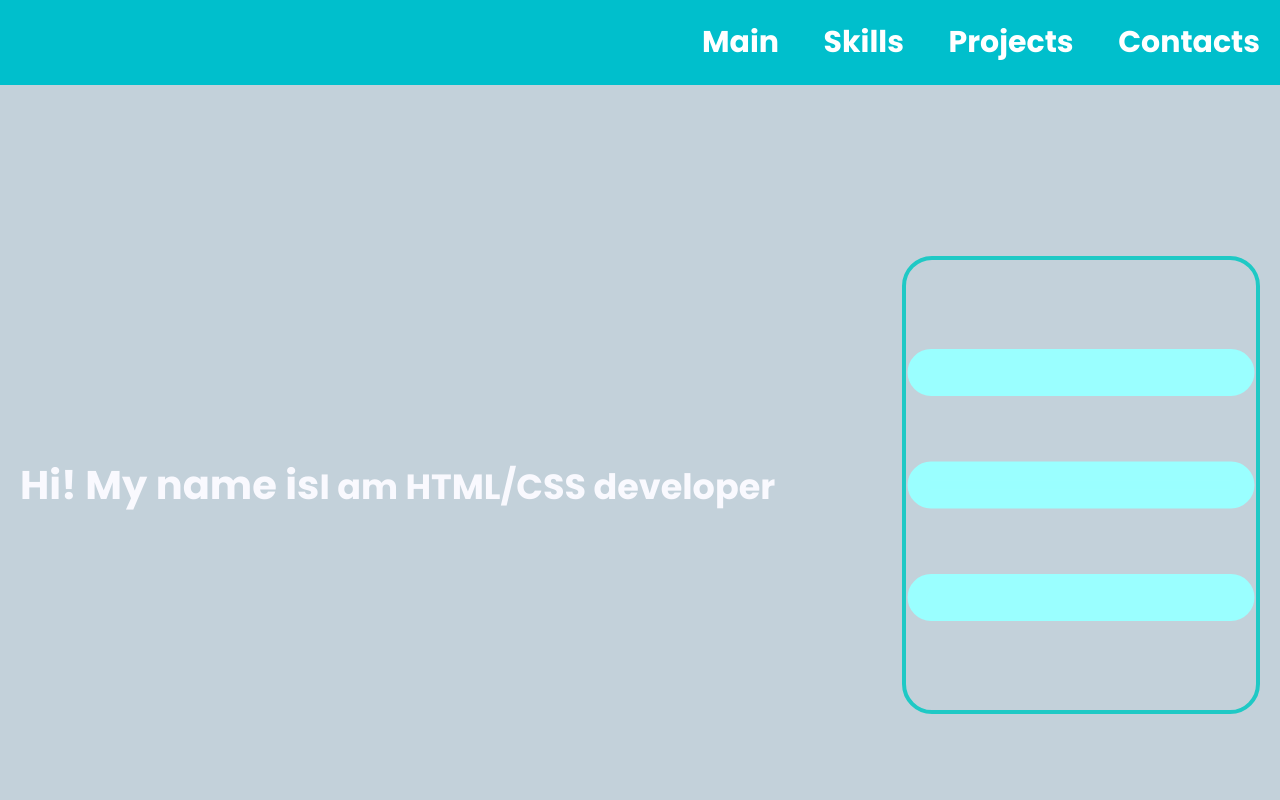
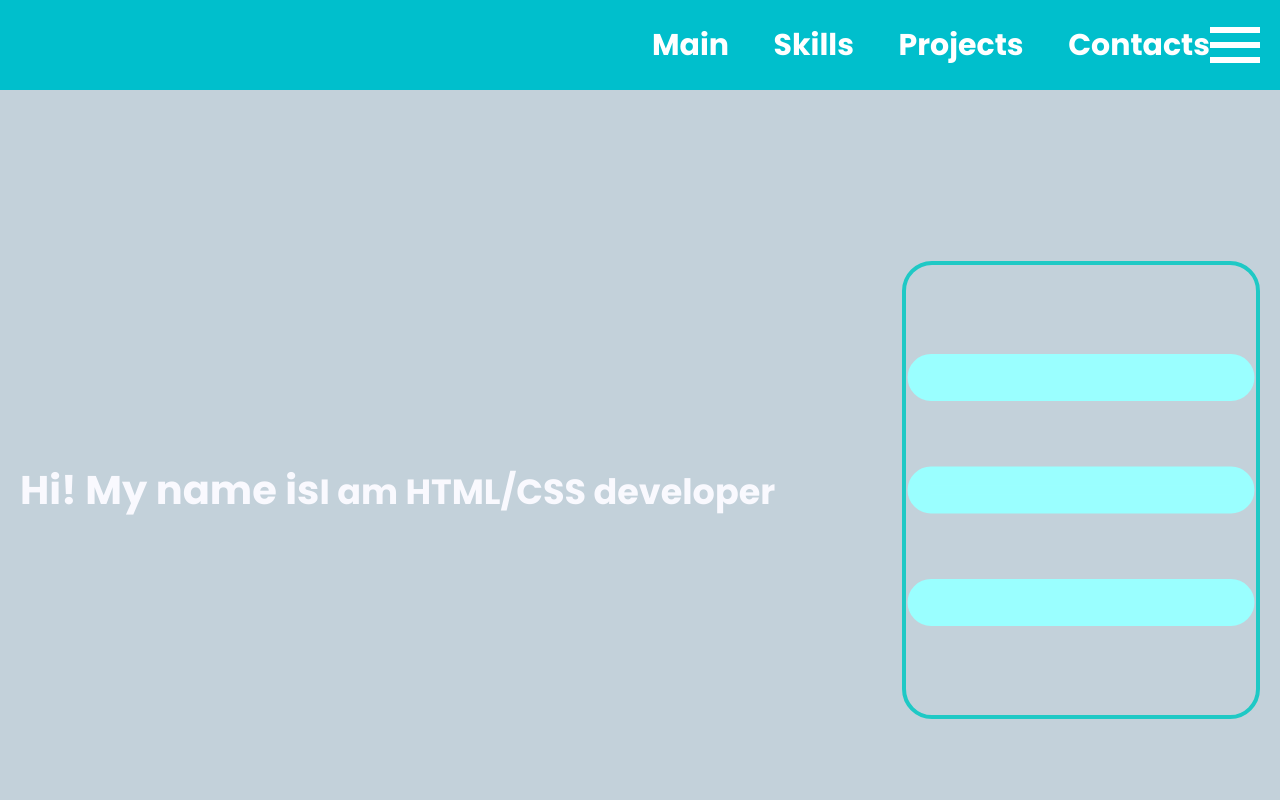
Before and after one commit to Knakna/portfolio, a React (Create React App) app: page / in a window 1280 px wide. Shown: the top 800 px of the page. Built offline with nearby package versions, Linux system fonts and the light colour scheme.

Commit message:
changed the structure of the burger

```diff
--- a/src/components/header/Header.jsx
+++ b/src/components/header/Header.jsx
@@ -30,7 +30,7 @@ export function Header() {
     }
 
     const menuClass = isShowMenu ? s.nav + " " + s.menuActive : s.nav
-    const burgerButtonClass = isShowMenu ? s.burger + " " + s.burgerActiveMenuButton : s.burger
+    const burgerButtonClass =   isShowMenu   ? s.burgerMenuIcon + ' ' + s.active : s.burgerMenuIcon;
     return (
         <header id={"mainId"} className={s.header}>
             <div className={s.container}>
@@ -45,8 +45,8 @@ export function Header() {
                         })}
                     </div>
 
-                    <div onClick={showHideMenu} className={burgerButtonClass}>
-
+                    <div onClick={showHideMenu} className={s.burgerMenuWrapper}>
+                        <div className={burgerButtonClass}> </div>
                     </div>
 
                 </div>
--- a/src/components/header/Header.module.scss
+++ b/src/components/header/Header.module.scss
@@ -27,13 +27,36 @@
 
   width: 45%;
 
+  transition: 1s;
+
   @include media(xl) {
     width: 100%;
   }
 
   @include media(xs) {
-    display: none;
+
+    @include flex(column, center, space-evenly);
+
+    position: fixed;
+    top: 0;
+    right: 0;
+    bottom: 50%;
+    left: 0;
+
+    z-index: 20;
+
+    transform: translateY(-100%);
+    background-color: $primaryDark;
   }
+
+  &.menuActive {
+    @include media(xs) {
+      transform: translateY(0%);
+      @include flex(column, center, space-evenly);
+
+    }
+  }
+
 }
 
 .link {
@@ -49,6 +72,10 @@
 
   @include media(xl) {
     font-size: 24px;
+  }
+
+  @include media(xs) {
+    font-size: 36px;
   }
 }
 
@@ -85,6 +112,8 @@
   display: none;
 
   position: fixed;
+  top: 30px;
+  right: 30px;
 
   width: 50px;
   height: 50px;
@@ -98,32 +127,19 @@
   transition: all .3s linear;
   z-index: 25;
 
-  @include media(lg) {
-    display: block;
-
-    width: 40px;
-    height: 30px;
-
-    left: 20px;
-    top: 30px;
+  @include media(xs) {
+    @include flex();
   }
 
-  @include media(sm) {
-    left: 2.3rem;
-    top: 5.5rem;
-  }
-
-
-
-  &:hover .burger__line,
-  &:hover .burger__line::after,
-  &:hover .burger__line::before,
-  &:hover .burger__line.active::before,
-  &:hover .burger__line.active::after {
+  &:hover .burgerLine,
+  &:hover .burgerLine::after,
+  &:hover .burgerLine::before,
+  &:hover .burgerLine.active::before,
+  &:hover .burgerLine.active::after {
     background-color: $primaryLight;
   }
 
-  &__line {
+  .burgerLine {
     @include burgerLine();
 
     &::before {
@@ -131,7 +147,7 @@
 
       content: "";
       position: absolute;
-      top: 10px;
+      top: 12px;
       right: 0;
     }
 
@@ -140,11 +156,13 @@
 
       content: "";
       position: absolute;
-      bottom: 10px;
+      bottom: 12px;
       right: 0;
     }
+  }
+}
 
-    &.active {
+.burgerCross {
   display: block;
   position: relative;
 
@@ -166,5 +184,72 @@
     transform: rotate(45deg);
   }
 }
+
+.burgerMenuWrapper {
+  display: flex;
+  justify-content: center;
+  align-items: center;
+  width: 50px;
+  height: 50px;
+
+
+  cursor: pointer;
 }
+
+.burgerMenuIcon {
+  position: relative;
+
+  width: 50px;
+  height: 6px;
+
+  background-color: #ffffff;
+  transition: background-color linear 0.4s;
 }
+
+.burgerMenuIcon::before {
+  content: "";
+  position: absolute;
+  bottom: 15px;
+  left: 0;
+
+  width: 50px;
+  height: 6px;
+
+  background-color: #ffffff;
+
+  transition: transform 0.2s linear, bottom 0.2s linear 0.2s;
+}
+
+.burgerMenuIcon::after {
+  content: "";
+  position: absolute;
+  bottom: -15px;
+  left: 0;
+
+  width: 50px;
+  height: 6px;
+
+  background-color: #ffffff;
+
+  transition: transform 0.2s linear, bottom 0.2s linear 0.2s;
+}
+
+.burgerMenuIcon.active {
+  background-color: transparent;
+}
+
+.burgerMenuIcon.active::before {
+  bottom: 0;
+
+  transform: rotate(45deg);
+
+  transition: bottom 0.2s linear, transform 0.2s linear 0.2s;
+}
+
+.burgerMenuIcon.active::after {
+  bottom: 0;
+
+  transform: rotate(-45deg);
+
+  transition: bottom 0.2s linear, transform 0.2s linear 0.2s;
+}
```
Lines whose indentation alone changed are shown as unchanged.
